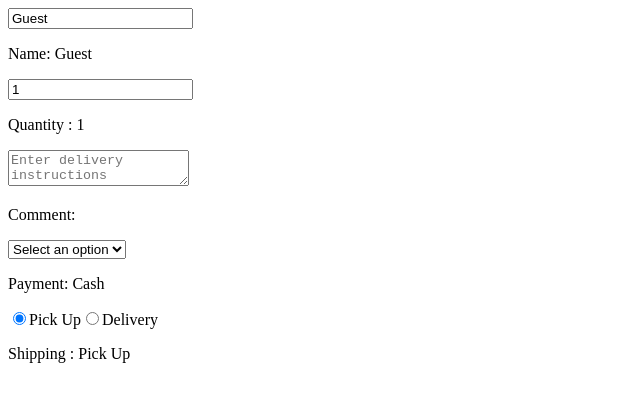
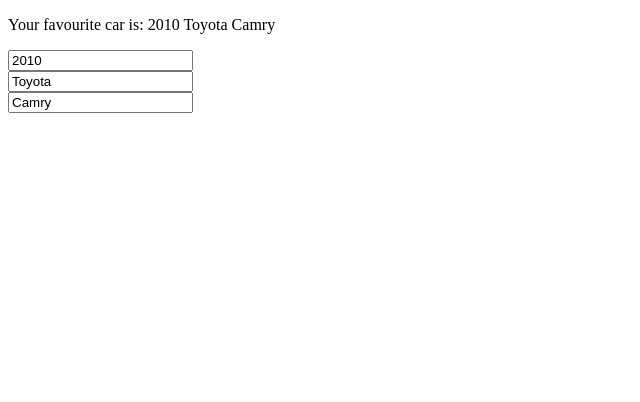
Before and after one commit to mertkarahan955/react-learn, a React (Vite) app: page / in a window 1280 px wide. Shown: the top 402 px of the page, without its empty margins (0-640 px from the left). Built offline with nearby package versions, Linux system fonts and the light colour scheme.

Commit message:
state updates

```diff
--- a/src/App.jsx
+++ b/src/App.jsx
@@ -1,8 +1,8 @@
-import MyComponent from './hook-function/hook-on-change/MyComponent.jsx'
+import MyComponent from './hook-function/update-use-state/MyComponent'
 
 function App() {
   return (
-   <MyComponent />
+   <MyComponent/>
   );
 }
 
--- /dev/null
+++ b/src/hook-function/update-use-state/MyComponent.jsx
@@ -0,0 +1,30 @@
+import { useState } from "react";
+
+function MyComponent(){
+
+    const [car, setCar] = useState({year: 2010,
+                                    make: 'Toyota',
+                                    model: 'Camry'});
+
+    function handleYearChange(event){
+        setCar( c => ({...car, year: event.target.value}));
+    }
+    function handleMakeChange(event){
+        setCar(c => ({...car, make: event.target.value}));
+    }
+    function handleModelChange(event){
+        setCar(c => ({...car, model: event.target.value}));
+    }
+
+    return(
+        <div>
+            <p>Your favourite car is: {car.year} {car.make} {car.model}</p>
+
+            <input type="number" value = {car.year} onChange = {handleYearChange}/><br />
+            <input type="text" value = {car.make} onChange = {handleMakeChange}/><br />
+            <input type="text" value = {car.model} onChange = {handleModelChange}/><br />
+        </div>
+    )
+}
+
+export default MyComponent;
```
Also changed, not shown: src/hook-function/color-picker-program/ColorPicker.jsx (added, +22 -0 lines), src/updater-function/MyComponent.jsx (added, +43 -0 lines), src/color-picker-program/ColorPicker.jsx (deleted).
